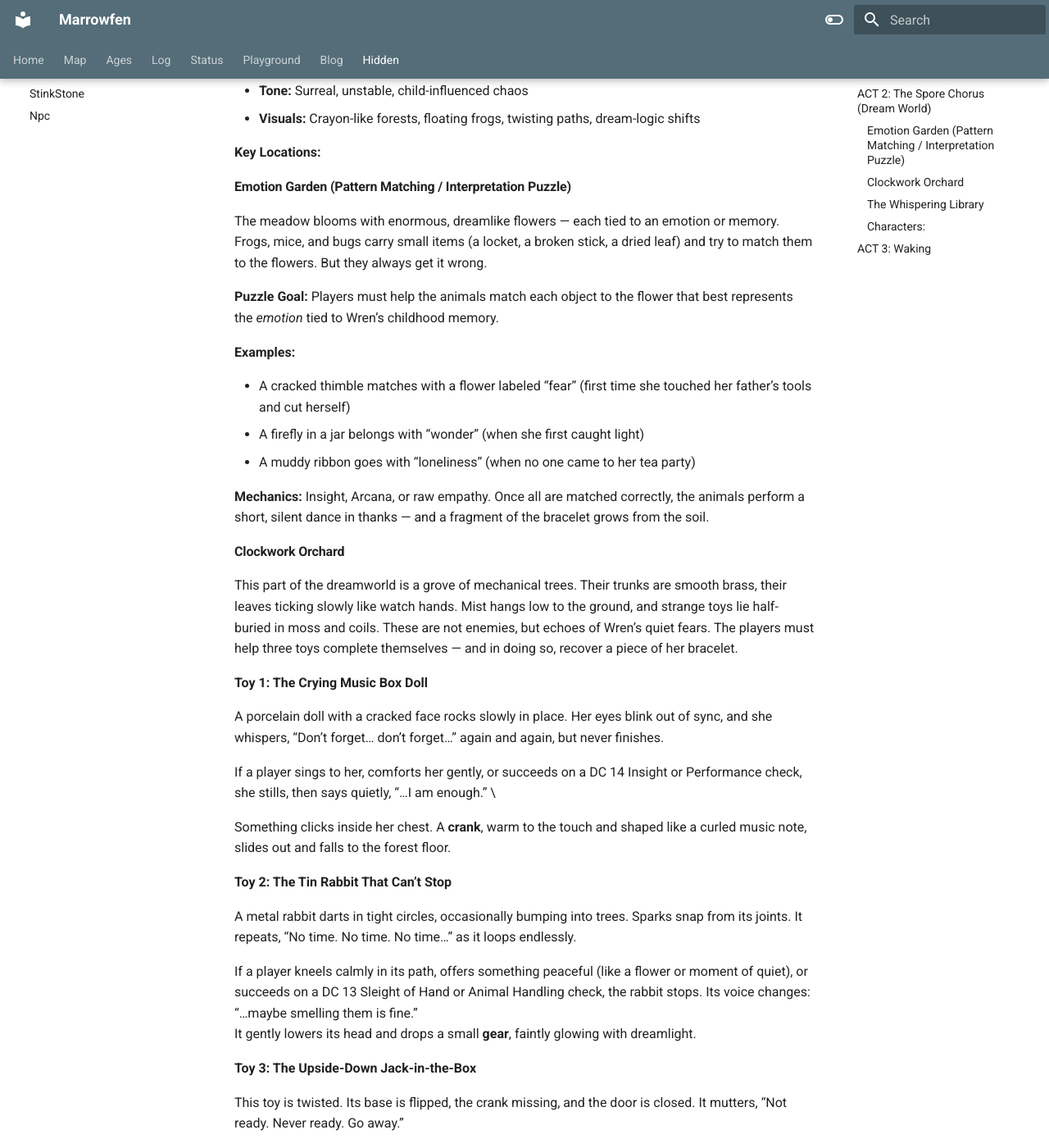
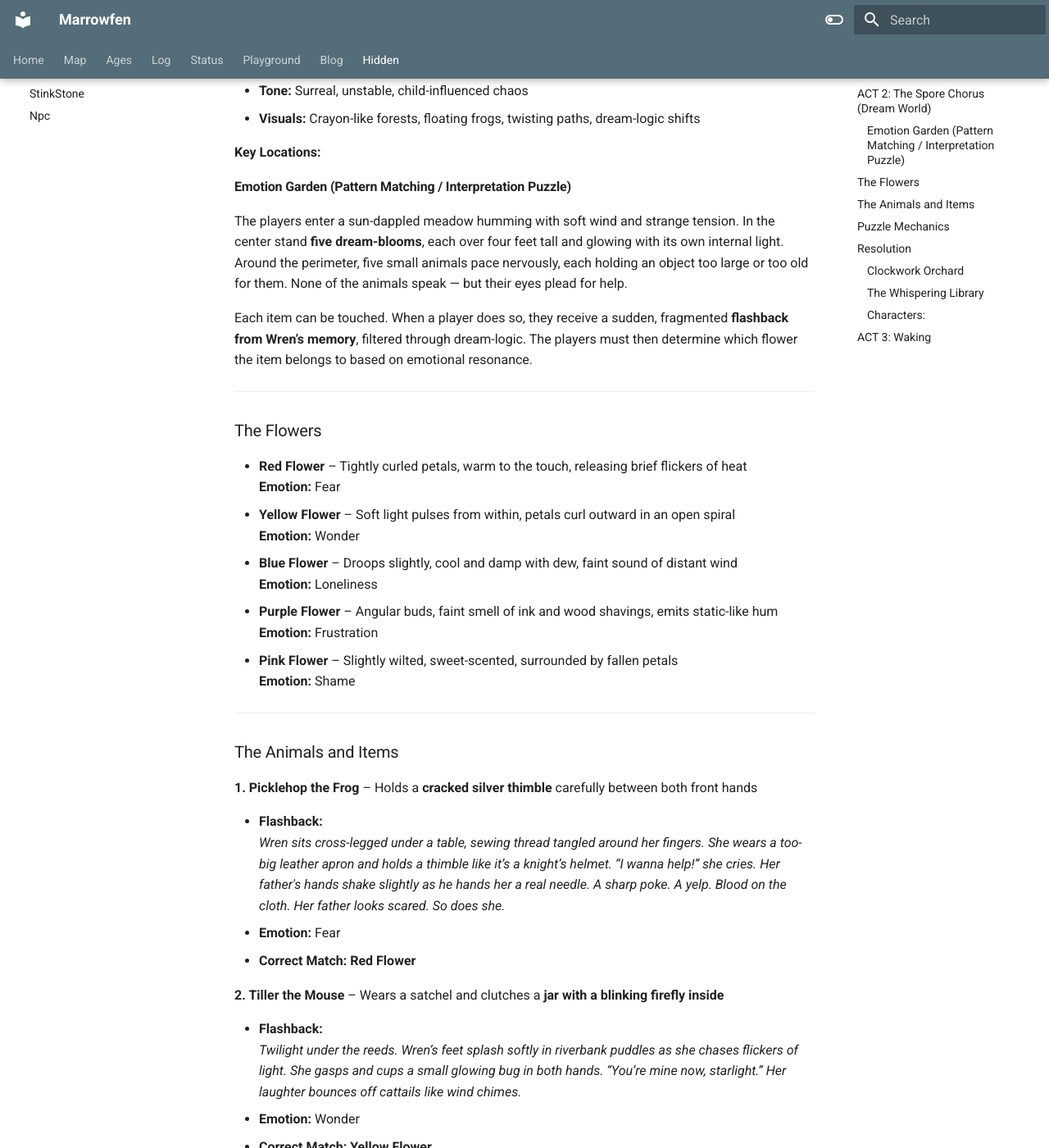
Before and after one commit to marrowfen/marrowfen.github.io, an MkDocs documentation site: the page built from docs/hidden/Dreamroot.md, in a window 1280 px wide and 1400 px high, scrolled down 963 px. Shown: the whole window at 82% size. Built offline with MkDocs 1.6.1 and Material for MkDocs 9.7.7, drawn with Linux system fonts in a browser that asks for light colours; some of the changed text lies outside the part shown.

Commit message:
Vault deploy: PromptFerret 2025-05-30 21:35:54 - 1 M docs/hidden/Dreamroot.md

```diff
--- a/docs/hidden/Dreamroot.md
+++ b/docs/hidden/Dreamroot.md
@@ -31,17 +31,77 @@
 **Key Locations:**
 
 #### Emotion Garden (Pattern Matching / Interpretation Puzzle)
-The meadow blooms with enormous, dreamlike flowers — each tied to an emotion or memory. Frogs, mice, and bugs carry small items (a locket, a broken stick, a dried leaf) and try to match them to the flowers. But they always get it wrong.
 
-**Puzzle Goal:** Players must help the animals match each object to the flower that best represents the _emotion_ tied to Wren’s childhood memory.
+The players enter a sun-dappled meadow humming with soft wind and strange tension. In the center stand **five dream-blooms**, each over four feet tall and glowing with its own internal light. Around the perimeter, five small animals pace nervously, each holding an object too large or too old for them. None of the animals speak — but their eyes plead for help.
 
-**Examples:**
+Each item can be touched. When a player does so, they receive a sudden, fragmented **flashback from Wren’s memory**, filtered through dream-logic. The players must then determine which flower the item belongs to based on emotional resonance.
 
-- A cracked thimble matches with a flower labeled “fear” (first time she touched her father’s tools and cut herself)
-- A firefly in a jar belongs with “wonder” (when she first caught light)
-- A muddy ribbon goes with “loneliness” (when no one came to her tea party)
+---
+### The Flowers
 
-**Mechanics:** Insight, Arcana, or raw empathy. Once all are matched correctly, the animals perform a short, silent dance in thanks — and a fragment of the bracelet grows from the soil.
+- **Red Flower** – Tightly curled petals, warm to the touch, releasing brief flickers of heat
+    **Emotion:** Fear
+- **Yellow Flower** – Soft light pulses from within, petals curl outward in an open spiral
+    **Emotion:** Wonder
+- **Blue Flower** – Droops slightly, cool and damp with dew, faint sound of distant wind
+    **Emotion:** Loneliness
+- **Purple Flower** – Angular buds, faint smell of ink and wood shavings, emits static-like hum
+    **Emotion:** Frustration
+- **Pink Flower** – Slightly wilted, sweet-scented, surrounded by fallen petals
+    **Emotion:** Shame
+
+---
+### The Animals and Items
+
+**1. Picklehop the Frog** – Holds a **cracked silver thimble** carefully between both front hands
+
+- **Flashback:**
+    _Wren sits cross-legged under a table, sewing thread tangled around her fingers. She wears a too-big leather apron and holds a thimble like it’s a knight’s helmet. “I wanna help!” she cries. Her father's hands shake slightly as he hands her a real needle. A sharp poke. A yelp. Blood on the cloth. Her father looks scared. So does she._
+- **Emotion:** Fear
+- **Correct Match:** **Red Flower**
+
+**2. Tiller the Mouse** – Wears a satchel and clutches a **jar with a blinking firefly inside**
+
+- **Flashback:**
+    _Twilight under the reeds. Wren’s feet splash softly in riverbank puddles as she chases flickers of light. She gasps and cups a small glowing bug in both hands. “You’re mine now, starlight.” Her laughter bounces off cattails like wind chimes._
+- **Emotion:** Wonder
+- **Correct Match:** **Yellow Flower**
+
+**3. Sedge the Squirrel** – Tail matted, dragging a **mud-caked pink ribbon tied in a bow**
+
+- **Flashback:**
+    _A stone table set for four, tiny teacups filled with puddle water. Wren sits alone in a soggy dress, a party hat drooping over one eye. “You can still come,” she whispers to empty chairs, brushing mud from a bright pink ribbon tied around a napkin._
+- **Emotion:** Loneliness
+- **Correct Match:** **Blue Flower**
+
+**4. Knot the Beetle** – Clicks softly while nudging a **stiff, dried-out paintbrush**
+
+- **Flashback:**
+    _Smears of blue and purple on a birthday card. Wren leans over it, tongue poking out in concentration. “It’s not right,” she mutters. The paper tears as she presses harder. Her shoulders slump. She shoves the ruined card behind a chest and walks away without a word._
+- **Emotion:** Frustration
+- **Correct Match:** **Purple Flower**
+
+**5. Bramble the Rabbit** – Cradles a **crumpled cupcake wrapper with a tiny wax candle stuck to it**
+
+- **Flashback:**
+    _Pantry door ajar. Frosting on Wren’s fingers. She stares at the half-eaten cupcake as footsteps approach. Her mother pauses in the doorway — not angry, just surprised. Wren turns her back and lowers her head. “I wasn’t hungry anyway.”_
+- **Emotion:** Shame
+- **Correct Match:** **Pink Flower**
+
+---
+### Puzzle Mechanics
+
+Players may match items through emotional reasoning, Insight, Arcana, or creative roleplay. Each correct match causes the corresponding flower to emit a gentle chime or release a faint shimmer. Incorrect attempts prompt the animal to sadly retrieve the item and try again.
+
+If players hesitate or misplace objects more than three times, Wren’s voice echoes faintly through the garden:
+_“It’s okay… just try again. You’re close.”_
+
+---
+### Resolution
+
+Once all five items are correctly matched, the animals form a circle around the central patch of moss. The flowers bow toward the center, and a sixth blossom unfolds — inside it, nestled on soft white petals, is a **fragment of Wren’s bracelet**, still strung with dew and thread.
+
+
 #### Clockwork Orchard
 This part of the dreamworld is a grove of mechanical trees. Their trunks are smooth brass, their leaves ticking slowly like watch hands. Mist hangs low to the ground, and strange toys lie half-buried in moss and coils. These are not enemies, but echoes of Wren’s quiet fears. The players must help three toys complete themselves — and in doing so, recover a piece of her bracelet.
 
@@ -93,7 +153,6 @@ When placed in the right order, the library will explode in a flurry of activity
 
 After the birds fly away the library will fade away, to show the real Wren laying in an open meadow, lots of insects, amphibians and animals standing in a circle around her, they will all look to the players with pleading eyes.
 
-
 #### Characters:
 
 - **Wren (dream-avatar):** Appears differently in each area — joyful child, silent observer, or frightened shadow
@@ -121,6 +180,8 @@ After the birds fly away the library will fade away, to show the real Wren layin
 
 ### ACT 3: Waking
 
+- The players need to find the 3 parts of Wren's bracelet, touching them to each other will cause them to mend
+- The players need to slide the bracelet on the Sleeping Wren's wrist
 - If successful, players wake Wren and themselves
 - Wren has vague recollection, emotionally uplifted — she’s more vibrant, imaginative, and full of wonder
 - The Myconids are grateful, offering continued peace and slow-growing trust
```
